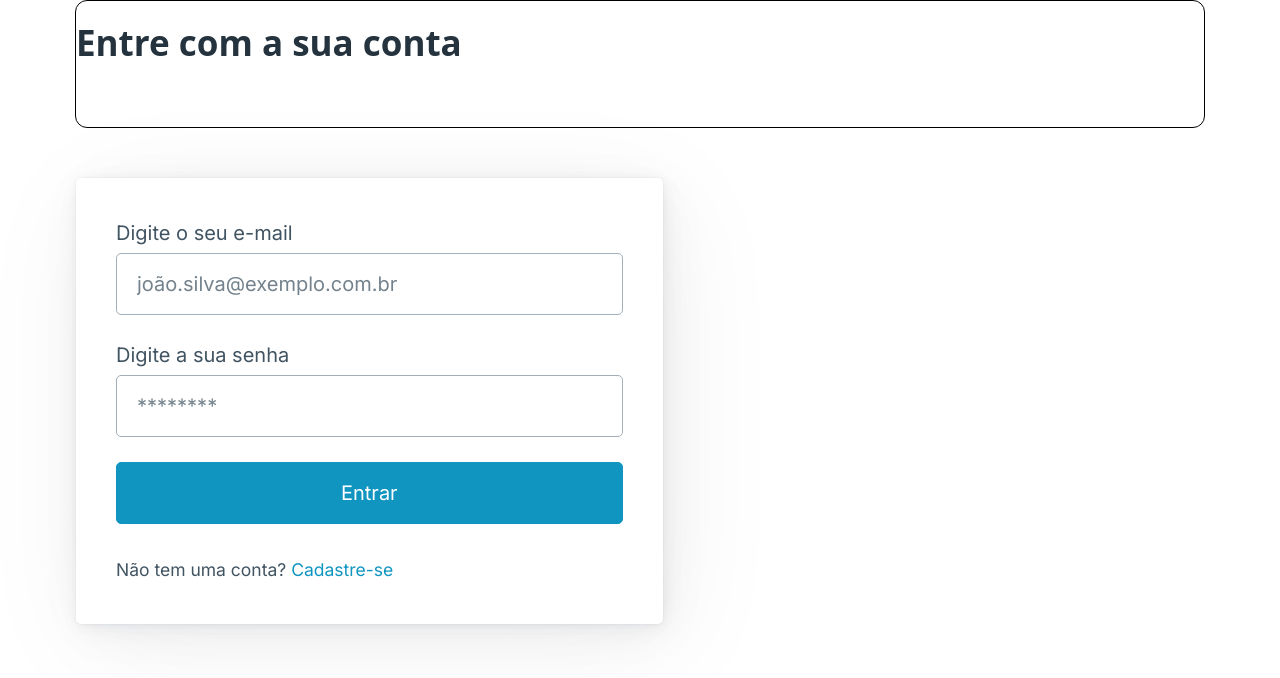
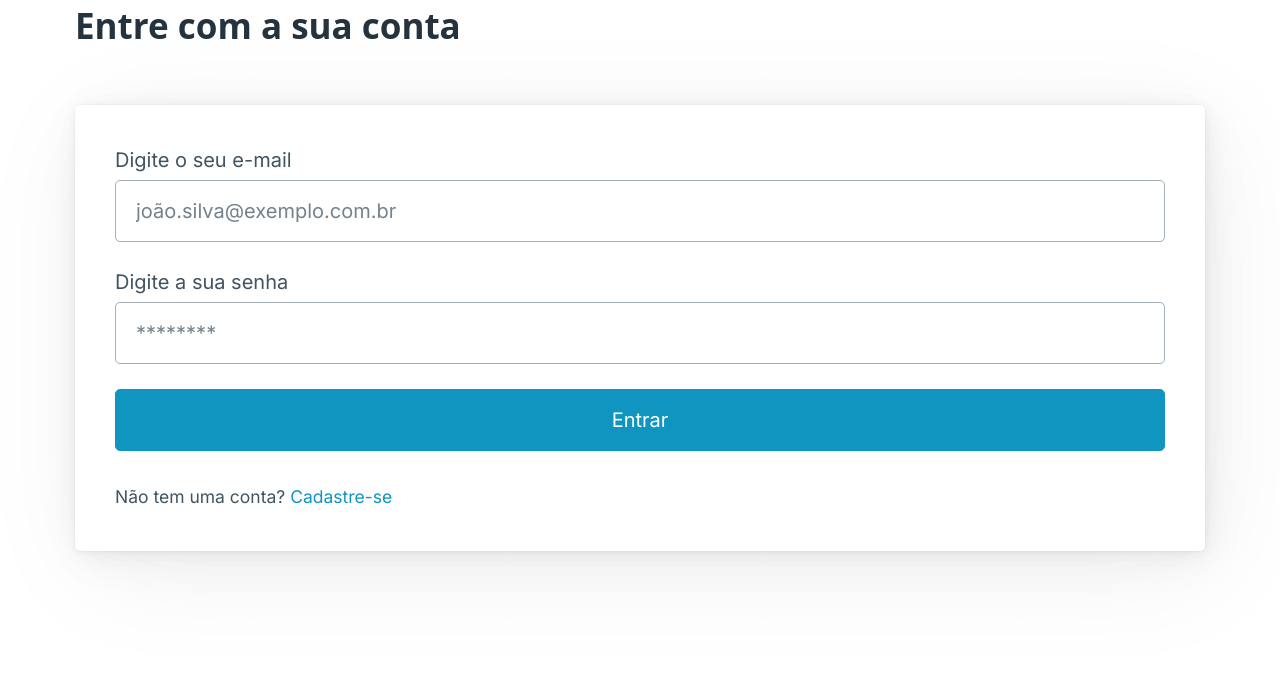
Before and after one commit to gainfit-impacta/gainfit, a Next.js app: page /auth/sign-in in a window 1280 px wide. Shown: the top 678 px of the page. Built offline with nearby package versions, Linux system fonts and the light colour scheme.

Commit message:
fix: layout
Signed-off-by: Rafael Julio <development@rafifos.dev>

```diff
--- a/src/app/home/page.tsx
+++ b/src/app/home/page.tsx
@@ -1,3 +1,5 @@
+"use client";
+
 import "./page.styles.css";
 
 import { CardGym } from "components";
--- /dev/null
+++ b/src/app/layout.styles.css
@@ -0,0 +1,5 @@
+/**
+ * Establish a layer order up-front, from lowest to highest priority
+ * See: https://css-tricks.com/css-cascade-layers
+ */
+@layer picocss, pages, components, utilities, overrides;
--- a/src/app/layout.tsx
+++ b/src/app/layout.tsx
@@ -1,4 +1,5 @@
 import "@picocss/pico/css/pico.css";
+import "./layout.styles.css";
 
 import type { ReactNode } from "react";
 
--- a/src/components/CardGym/styles.css
+++ b/src/components/CardGym/styles.css
@@ -1,26 +1,4 @@
 @layer components.cards.gym {
-  .container {
-    display: grid;
-    width: 180px;
-    height: 128px;
-    padding: 16px;
-    border: 1px solid #000;
-    border-radius: 12px;
-    background-color: #fff;
-    cursor: pointer;
-    gap: 16px 0;
-    grid-template: repeat(2, 1fr) / 1fr;
-    grid-template-areas:
-      "image"
-      "name";
-    justify-items: start;
-  }
-
-  .container:hover {
-    background-color: #f5f5f5;
-    transition: all 0.2s ease;
-  }
-
   .image {
     border-radius: 50%;
     grid-area: image;
```
